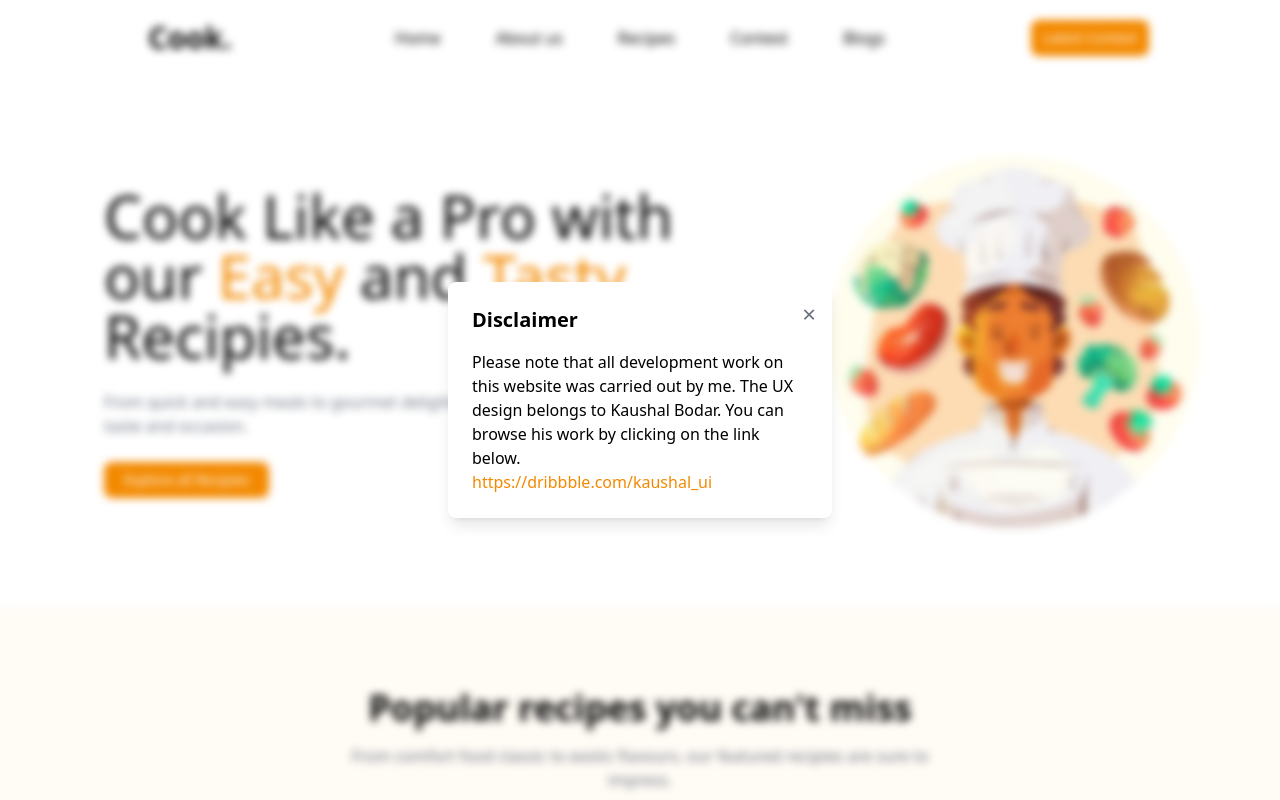
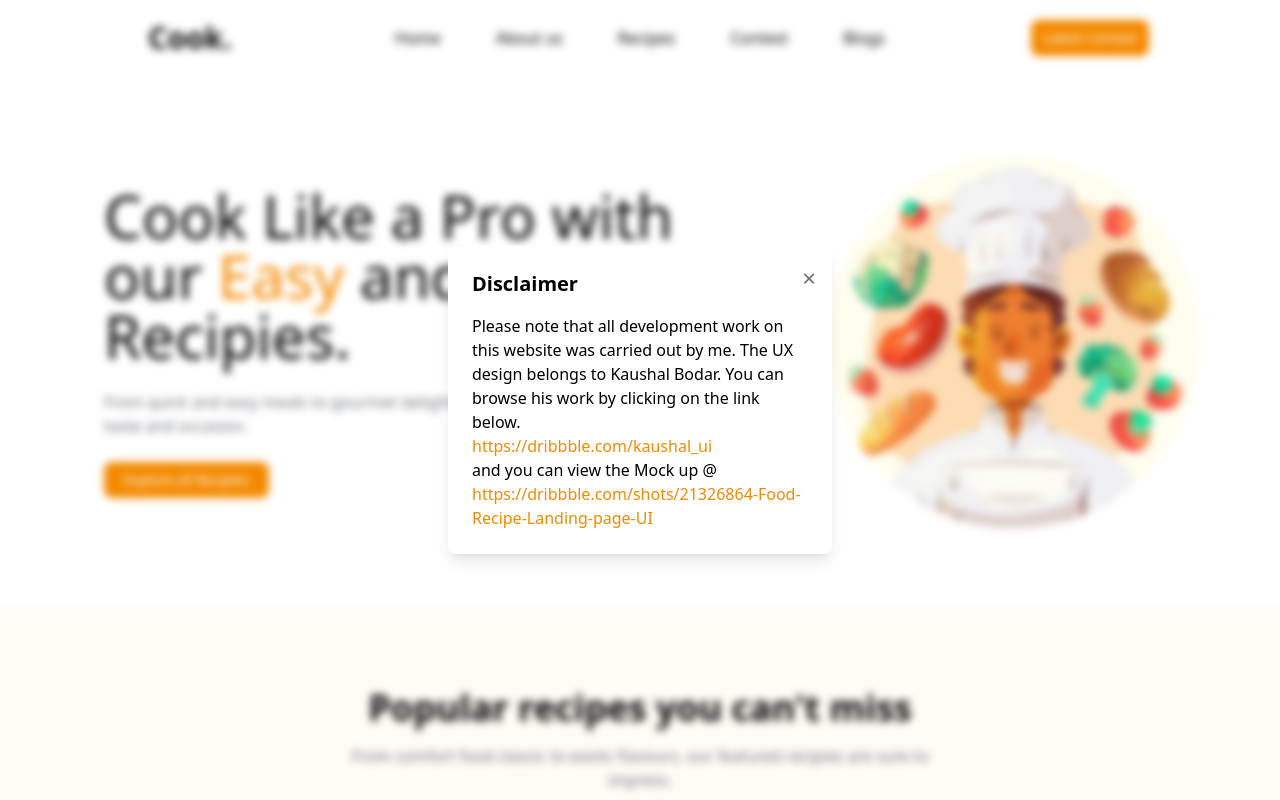
Before and after one commit to Simran145678/cook, a React (Vite) app: page / in a window 1280 px wide. Shown: the top 800 px of the page. Built offline with nearby package versions, Linux system fonts and the light colour scheme; no server answers; what miragejs would draw is missing.

Commit message:
modal text updated

```diff
--- a/src/components/Modal.jsx
+++ b/src/components/Modal.jsx
@@ -26,6 +26,16 @@ export default function Modal({ isVisible, onClose }) {
               https://dribbble.com/kaushal_ui
             </a>
           </span>
+          and you can view the Mock up @
+          <span>
+            <a
+              className="block text-orange-500 hover:underline"
+              href="https://dribbble.com/shots/21326864-Food-Recipe-Landing-page-UI"
+              target="_blank"
+            >
+              https://dribbble.com/shots/21326864-Food-Recipe-Landing-page-UI
+            </a>
+          </span>
         </p>
       </div>
     </div>
```
